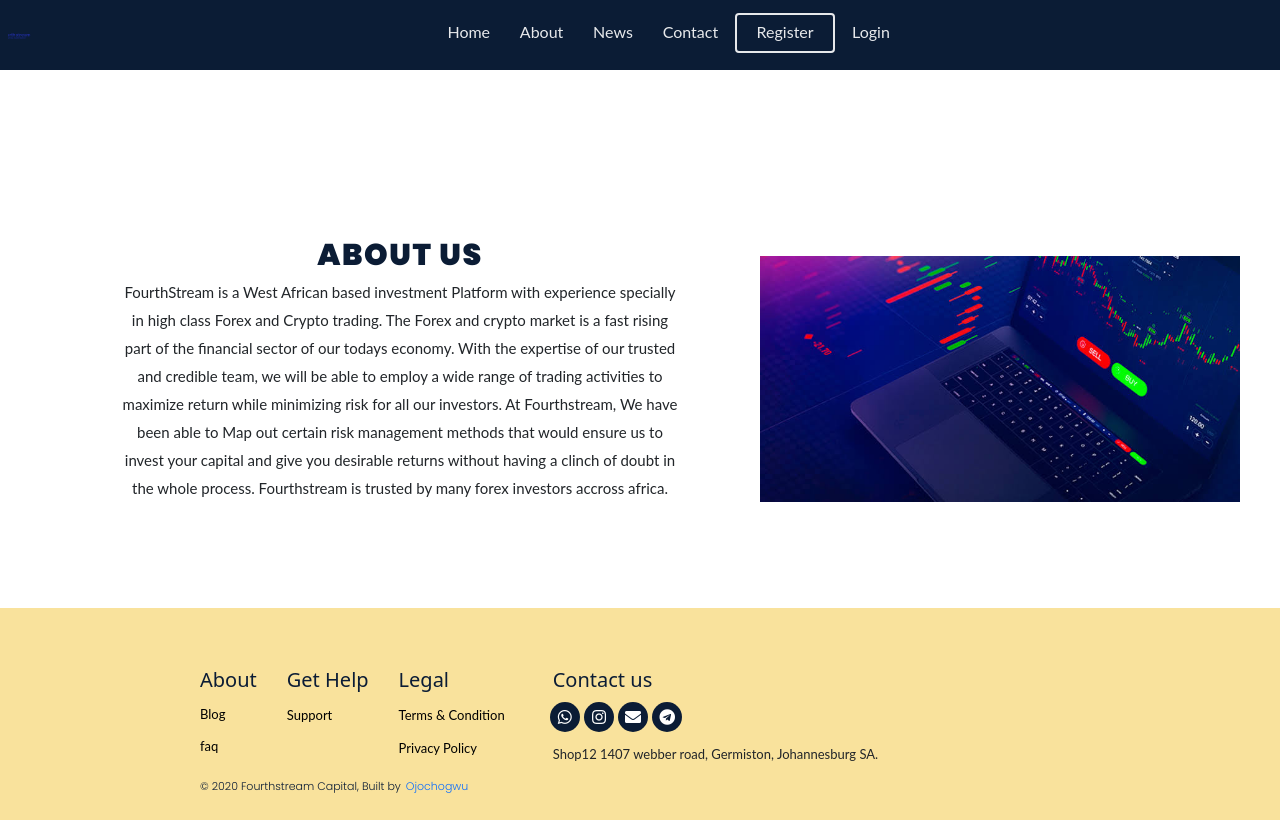
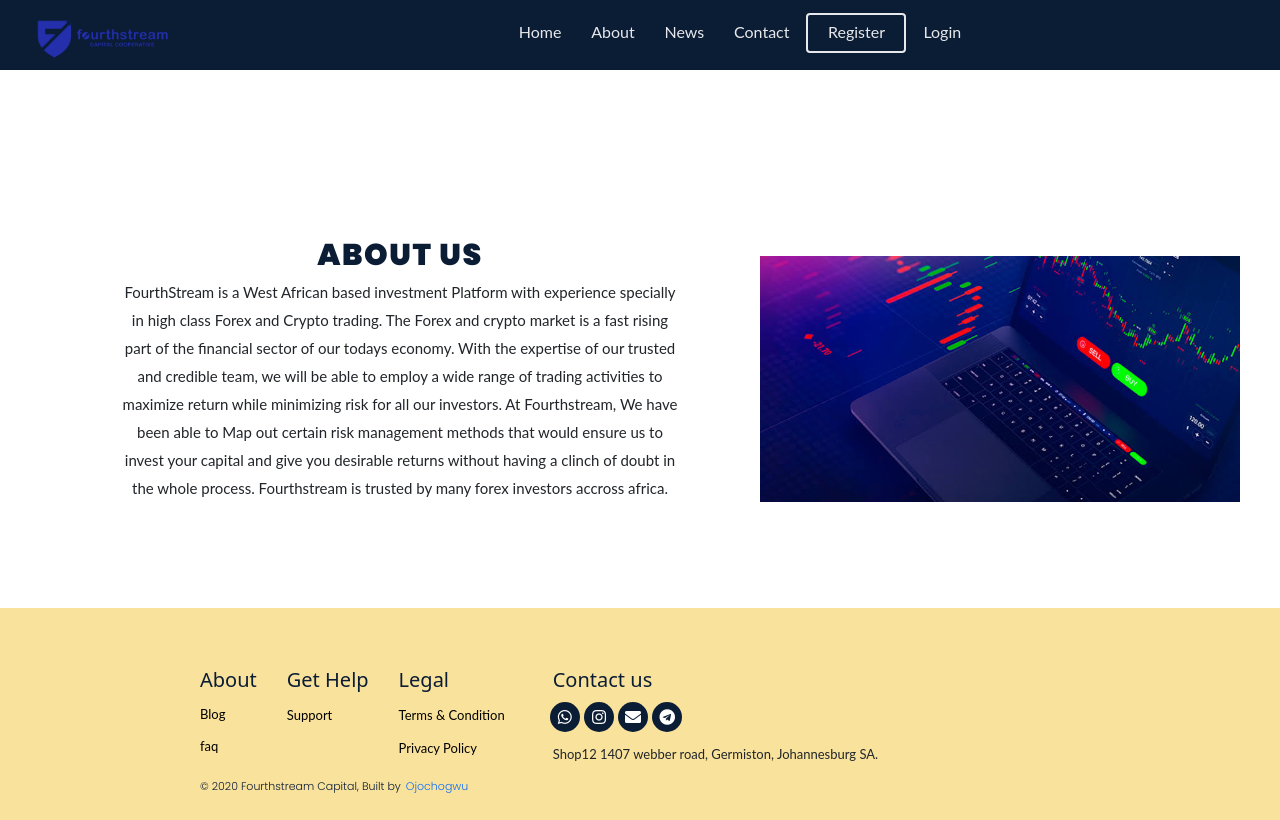
Before and after one commit to Ojochogwu866/fscapital, a plain HTML site: page about.html in a window 1280 px wide. Drawn offline with nearby package versions, Linux system fonts and the light colour scheme.

Commit message:
Update about.css

```diff
--- a/about.css
+++ b/about.css
@@ -175,7 +175,7 @@
 }
 .nav-bar .brand img{
     position: relative;
-    width: 80%;
+    width: 200px;
     object-fit: cover;
     object-position: right;
     height: 60px;
@@ -200,8 +200,10 @@
         display: inline-block;
 
     }
-     .nav-bar .brand img{
-        width: 60%;
+    .nav-bar .brand img{
+        width: 200px;
+        object-fit: cover;
+        object-position: none;
     }
 }
 
```
